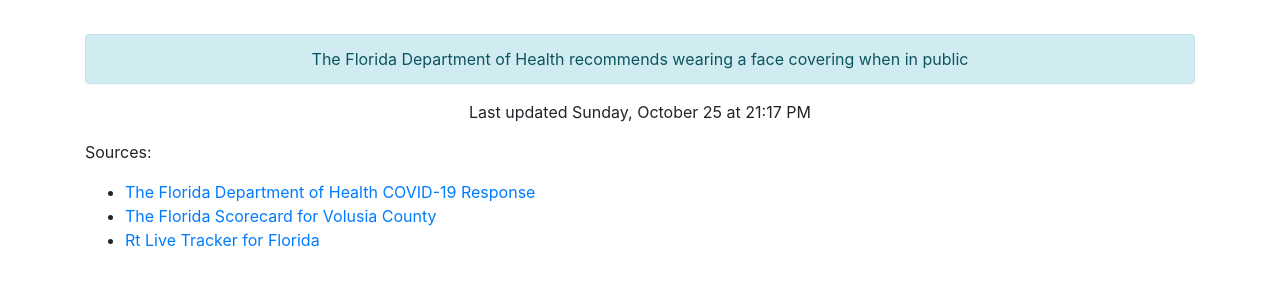
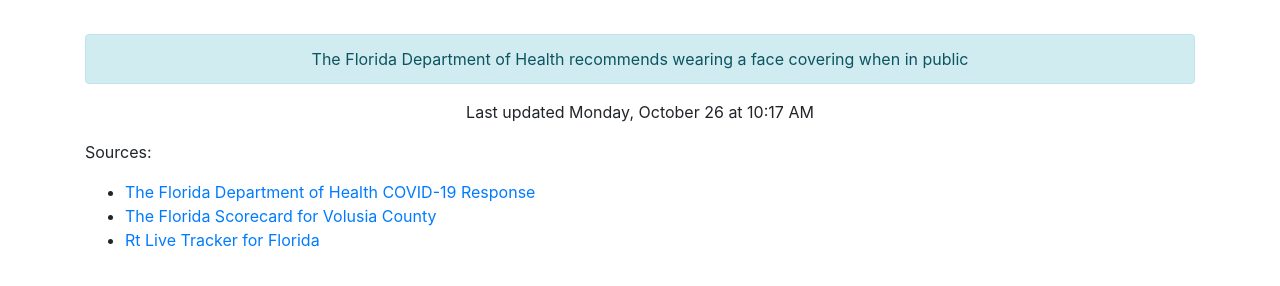
Before and after one commit to thinkjson/timeforchurch, a Jekyll site: the page built from index.md, in a window 1280 px wide. Shown: the part 520-806 px from the top of the page. Built offline with Jekyll 4.4.1, drawn with Linux system fonts in a browser that asks for light colours; our own code applies the rules of GitHub Pages for plain Markdown files.

Commit message:
Updating data

```diff
--- a/_includes/data.html
+++ b/_includes/data.html
@@ -10,4 +10,4 @@
     <div class="outcome text-success">YES</div>
     <div class="alert alert-info" role="alert">The Florida Department of Health recommends wearing a face covering when in public</div>
 
-    <p>Last updated Sunday, October 25 at 21:17 PM</p>
+    <p>Last updated Monday, October 26 at 10:17 AM</p>
```
